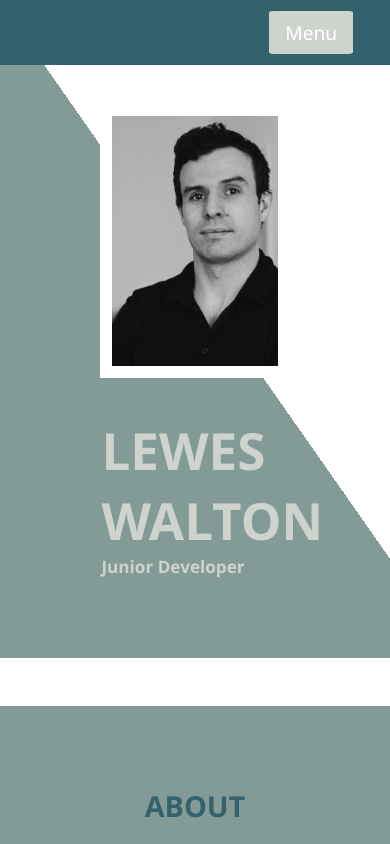
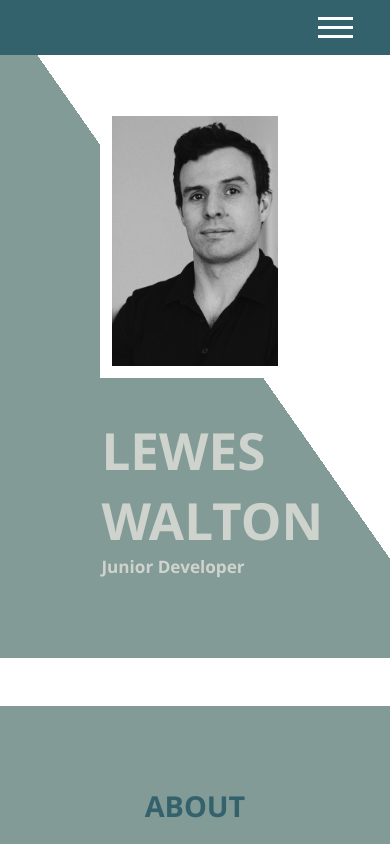
Before and after one commit to Lewdawg/mySite, a React (Create React App) app: page / in a window 390 px wide. Shown: the top 844 px of the page. Built offline with nearby package versions, Linux system fonts and the light colour scheme.

Commit message:
burger menu

```diff
--- a/src/components/navbar/Navbar.css
+++ b/src/components/navbar/Navbar.css
@@ -79,12 +79,16 @@
 
 /* Dropdown Button */
 .dropbtn {
-  background-color: #cfd3ce;
+  /* background-color: #cfd3ce;
   border-radius: 5%;
   color: white;
   padding: .5rem 1rem;
   font-size: 1.2rem;
-  border: none;
+  border: none; */
+  width: 35px;
+  height: 3px;
+  background-color: white;
+  margin: 6px 0;
 }
 
 
@@ -100,7 +104,7 @@
 /* Show the dropdown menu on hover */
 .dropdown:hover .dropdown-content {
   display: block;
-  margin-left: -45px;
+  margin-left: -83px;
 }
 
 
--- a/src/components/navbar/Navbar.js
+++ b/src/components/navbar/Navbar.js
@@ -10,7 +10,9 @@ function Navbar() {
 
             <div class="dropdown">
 
-                <button class="dropbtn">Menu</button>
+                <div class="dropbtn"></div>
+                <div class="dropbtn"></div>
+                <div class="dropbtn"></div>
 
                 <div class="dropdown-content">
 
```
